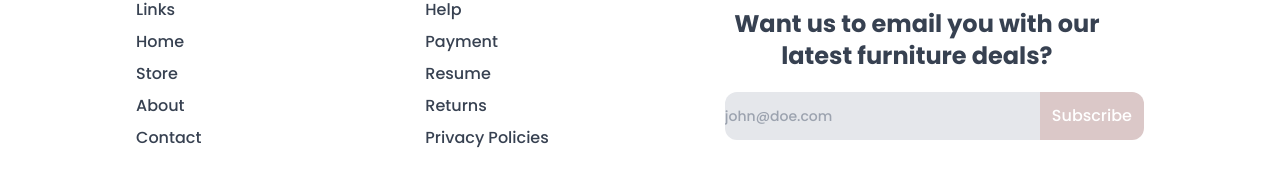
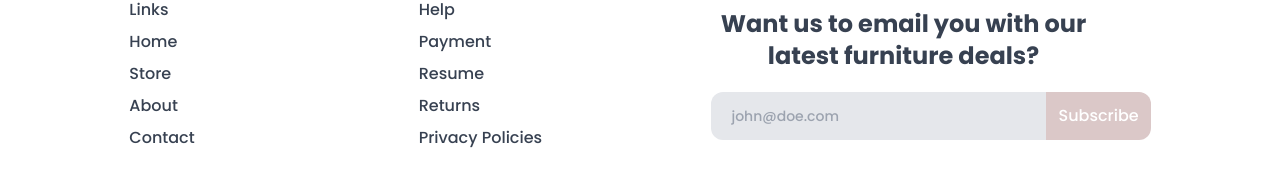
Before and after one commit to Cheeh1/furniture-ecommerce-site, a React (Vite) app: page / in a window 1280 px wide. Shown: the part 2551-2741 px from the top of the page. Built offline with nearby package versions, Linux system fonts and the light colour scheme; no server answers.

Commit message:
fix: added padding to footer input text

```diff
--- a/src/components/Footer.tsx
+++ b/src/components/Footer.tsx
@@ -39,7 +39,7 @@ const Footer = () => {
                 name=""
                 id=""
                 placeholder="john@doe.com"
-                className="rounded-l-xl bg-gray-200 border-none placeholder:text-sm font-medium"
+                className="rounded-l-xl bg-gray-200 border-none placeholder:text-sm pl-5 font-medium"
               />
               <button className="bg-[#dbc8c8] p-3 rounded-r-xl text-white font-medium">
                 Subscribe
```
